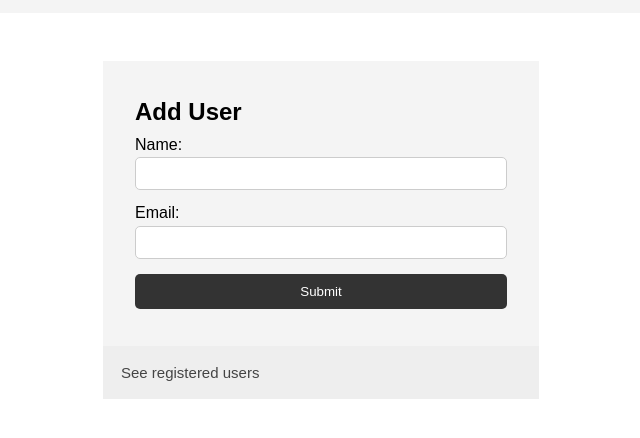
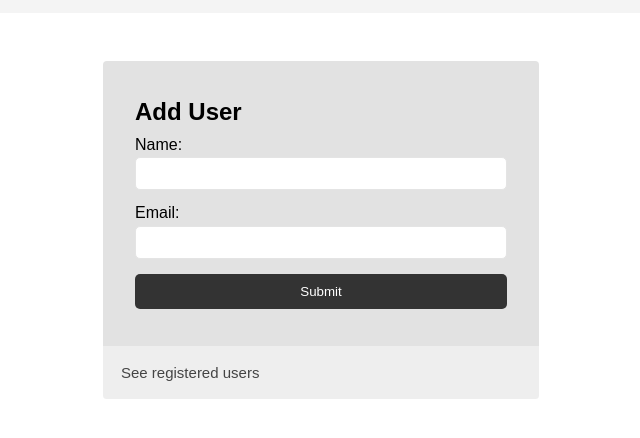
Before and after one commit to kweeuhree/js-308-practice, a plain HTML site: page js-308-practice/index.html in a window 1280 px wide. Both pictures are taken after typing "Sample", "Sample" into the empty fields and a click on the input "Submit". Shown: the part 70-508 px from the top of the page, without its empty margins (319-959 px from the left). Drawn offline with Linux system fonts and the light colour scheme.

Commit message:
added class user, added experimental unfinished logic

```diff
--- a/js-308-practice/app.js
+++ b/js-308-practice/app.js
@@ -1,5 +1,57 @@
 // ------------------------------------------------------------------------------------------
 // Validation form
+class User {
+    static latestId = 0; // Static variable to store the latest id value
+    static allIds = []; // Static array to store all the IDs
+
+    constructor(name, email) {
+        this.name = name;
+        this.email = email;
+        this.id = User.incrementId();
+
+    }
+    static incrementId() {
+        // console.log(`${User.latestId}`);
+        User.latestId = User.latestId + 1;
+        // console.log(`${User.latestId}`);
+        User.allIds.push(User.latestId); // Add the ID to the array
+        // console.log(`All IDs inside incrementId(): ${User.getAllIds()}`)
+        return User.latestId;
+    }
+
+    static getAllIds() {
+        return User.allIds; // Return the array of all IDs
+    }
+
+    getId() {
+        return this.id;
+    }
+    getName() {
+            return this.name;
+        }
+    getEmail() {
+            return this.email;
+        }
+    }
+
+window.onload = displayStoredData;
+
+function displayStoredData() {
+    let allIds = User.getAllIds();
+    console.log(`All IDs: ${allIds}`)
+    allIds.forEach((id) => {
+        console.log(`this user id is ${id}`)
+        let userDetails = JSON.parse(localStorage.getItem(id));
+        if (userDetails) {
+            let userName = userDetails[0];
+            let userEmail = userDetails[1];
+            let ul = document.getElementById('ul');
+            let li = document.createElement('li');
+            li.innerHTML = `<strong>${userName}</strong>: ${userEmail}`;
+            ul.appendChild(li);
+        }
+    })
+}
 
 function submitForm(event) {
     event.preventDefault();
@@ -19,7 +71,8 @@ function submitForm(event) {
 
     // if we have both name and email, add both to storage and clear input fields
     if(userName && userEmail) {
-        addToStorage(userName.value, userEmail.value);
+        let user = new User(userName.value, userEmail.value);
+        addToStorage(user);
         userName.value = '';
         userEmail.value = '';
     } else {
@@ -27,24 +80,25 @@ function submitForm(event) {
     }
 }
 
-function addToStorage(userName, userEmail) {
+//Store user name and user email in local storage
+function addToStorage(user) {
+    let userId = user.getId();
+    let userDetails = [user.getName(), user.getEmail()]
+    // set user name and user email to store locally
+    localStorage.setItem(userId, JSON.stringify(userDetails));
 
-
-    localStorage.setItem('userName', userName.value);
-    localStorage.setItem('userEmail', userEmail.value);
-
-    // Create new list item with user
+    // create new list item in unordered list
     let ul = document.getElementById('ul');
     let li = document.createElement('li');
 
-     // Add HTML
-    li.innerHTML = `<strong>${userName}</strong>: ${userEmail}`;
+     // add inner HTML and append to the list
+    li.innerHTML = `<strong>${user.getName()}</strong>: ${user.getEmail()}`;
     ul.appendChild(li);
    }
 
+// Open or close the hidden list with registered users
 function showRegisteredUsers() {
     const collapsible = document.querySelector('.collapsible-users');
-
     let collapsibleStyle = window.getComputedStyle(collapsible);
 
     collapsibleStyle.display === 'none' ? collapsible.style.display = 'block': collapsible.style.display = 'none';
--- a/js-308-practice/style.css
+++ b/js-308-practice/style.css
@@ -34,7 +34,9 @@
 
   #my-form {
     padding: 2rem;
-    background: #f4f4f4;
+    background: #e2e2e2;
+    border-top-left-radius: 0.3vw;
+    border-top-right-radius: 0.3vw;
   }
 
   #my-form label {
@@ -46,7 +48,8 @@
     padding: 8px;
     margin-bottom: 10px;
     border-radius: 5px;
-    border: 1px solid #ccc;
+    border: 0.5px solid #e4e4e4;
+    outline: none;
   }
 
   .btn {
@@ -84,6 +87,8 @@
     padding: 18px;
     width: 100%;
     border: none;
+    border-bottom-left-radius: 0.3vw;
+    border-bottom-right-radius: 0.3vw;
     text-align: left;
     outline: none;
     font-size: 15px;
@@ -100,4 +105,5 @@
     display: none;
     overflow: hidden;
     background-color: #f1f1f1;
+    transition: display 3s linear 40ms;
   }
```
